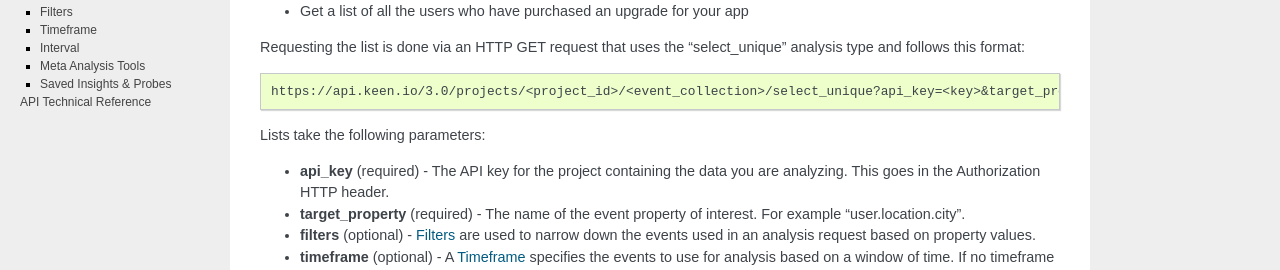
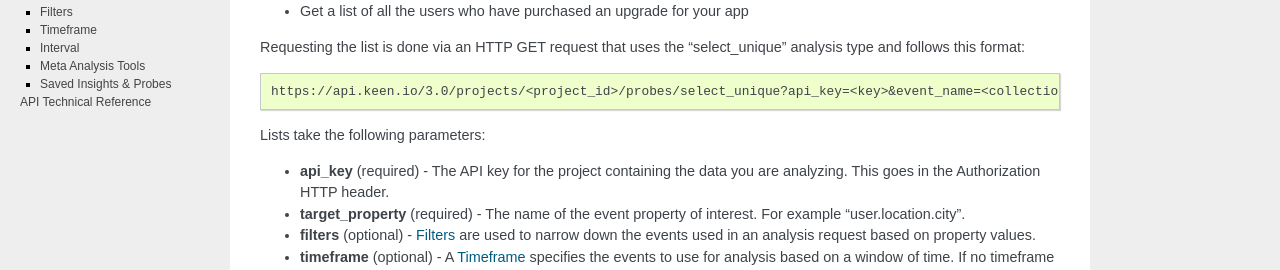
Before and after one commit to keenlabs/Keen-Docs, a Sphinx documentation site: the page built from source/data_analysis/list.rst, in a window 1280 px wide. Shown: the part 267-537 px from the top of the page. Built offline with Sphinx 7.4.7, drawn with Linux system fonts in a browser that asks for light colours; some of the changed lines change nothing that is shown.

Commit message:
fix unique list example

```diff
--- a/source/data_analysis/list.rst
+++ b/source/data_analysis/list.rst
@@ -15,7 +15,7 @@
 
 .. code-block:: none
 
-    https://api.keen.io/3.0/projects/<project_id>/<event_collection>/select_unique?api_key=<key>&target_property=<event_property>
+    https://api.keen.io/3.0/projects/<project_id>/probes/select_unique?api_key=<key>&event_name=<collection_name>&target_property=<property>
 
 Lists take the following parameters:
 
```
